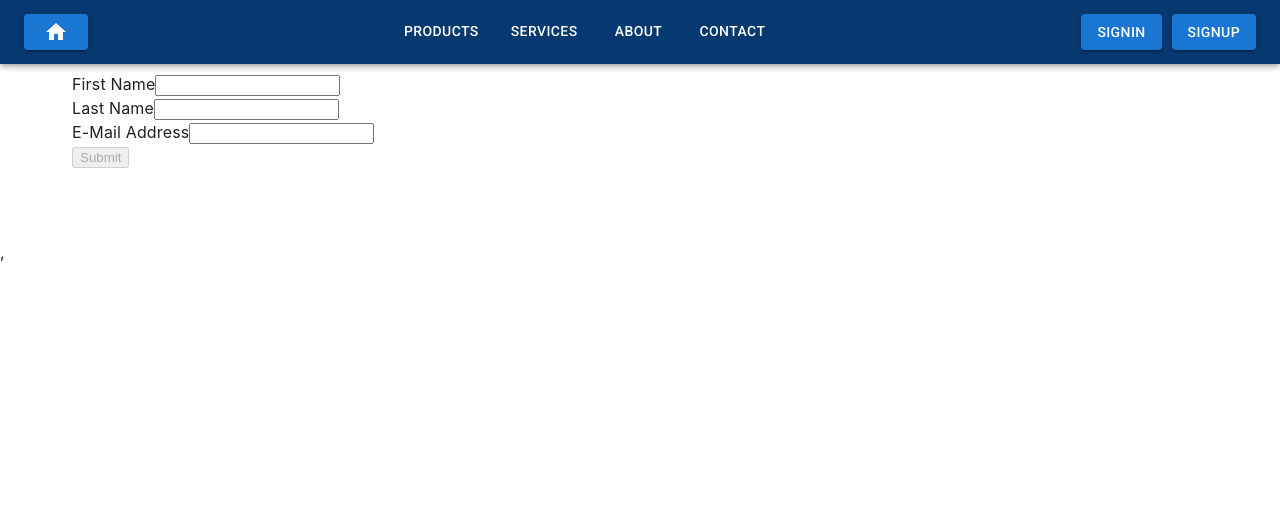
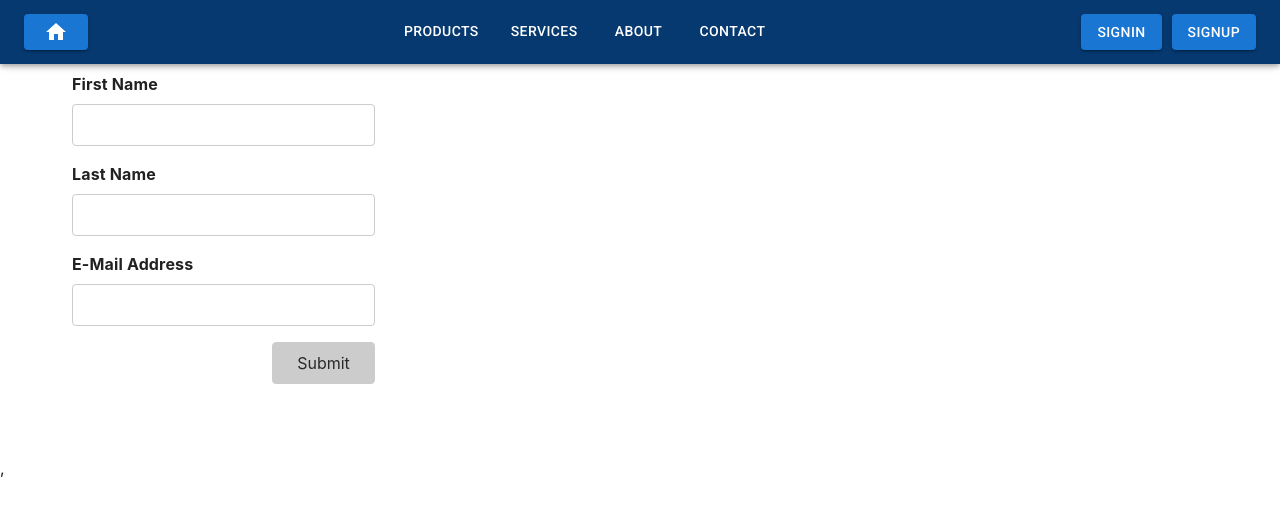
Before and after one commit to natagr23/Agro_App, a React (Create React App) app: page /#/components/Products/CreateProducts in a window 1280 px wide. Shown: the top 512 px of the page. Built offline with nearby package versions, Linux system fonts and the light colour scheme; no server answers.

Commit message:
Sign Up error validation

```diff
--- a/src/components/Login/Register.js
+++ b/src/components/Login/Register.js
@@ -87,35 +87,6 @@
 
   const theme = createTheme();
 
-  // const handleSubmit = (event) => {
-  //   event.preventDefault();
-  //   signInWithEmailAndPassword(auth, email, password)
-  //     .then((response) => {
-  //       if (auth.currentUser.emailVerified) {
-  //         navigate('/components/Account/Account');
-  //       }
-  //       if (!auth.currentUser.emailVerified) {
-  //         sendEmailVerification(auth.currentUser)
-  //           .then(() => {
-  //             ctx.setTimeActive(true);
-  //             navigate('/verify-email');
-  //           })
-
-  //           .catch((err) => alert(err.message));
-  //       } else {
-  //         navigate('/components/Home/Home');
-  //       }
-  //     })
-  //     .catch((error) => {
-  //       if (error.code === 'auth/wrong-password') {
-  //         toast.error('Please check the Password');
-  //       }
-  //       if (error.code === 'auth/user-not-found') {
-  //         toast.error('Please check the Email');
-  //       }
-  //     });
-  // };
-
   return (
     <>
       <ThemeProvider theme={theme}>
@@ -141,6 +112,7 @@
               noValidate
               sx={{ mt: 1 }}
             >
+              {error && <div className="auth__error">{error}</div>}
               <TextField
                 margin="normal"
                 required
@@ -199,44 +171,6 @@
           <Copyright sx={{ mt: 8, mb: 4 }} />
         </Container>
       </ThemeProvider>
-
-      <div className="center">
-        <div className="auth">
-          <h1>Register</h1>
-          {error && <div className="auth__error">{error}</div>}
-          <form onSubmit={handleSubmitregister} name="registration_form">
-            <input
-              type="email"
-              value={email}
-              placeholder="Enter your email"
-              required
-              onChange={(e) => setEmail(e.target.value)}
-            />
-
-            <input
-              type="password"
-              value={password}
-              required
-              placeholder="Enter your password"
-              onChange={(e) => setPassword(e.target.value)}
-            />
-
-            <input
-              type="password"
-              value={confirmPassword}
-              required
-              placeholder="Confirm password"
-              onChange={(e) => setConfirmPassword(e.target.value)}
-            />
-
-            <button type="submit">Register</button>
-          </form>
-          <span>
-            Already have an account?
-            <Link href="#/SignIn">SignUp</Link>
-          </span>
-        </div>
-      </div>
     </>
   );
 }
--- a/src/components/Login/SignIn.js
+++ b/src/components/Login/SignIn.js
@@ -61,7 +61,7 @@
         if (!auth.currentUser.emailVerified) {
           sendEmailVerification(auth.currentUser)
             .then(() => {
-              ctx.updateTimeActive(500);
+              // ctx.updateTimeActive(500);
               navigate('/verify-email');
             })
 
--- a/src/index.css
+++ b/src/index.css
@@ -11,3 +11,91 @@
   font-family: source-code-pro, Menlo, Monaco, Consolas, 'Courier New',
     monospace;
 }
+
+.form-control {
+  margin-bottom: 1rem;
+}
+
+.form-control input,
+.form-control label {
+  display: block;
+}
+
+.form-control label {
+  font-weight: bold;
+  margin-bottom: 0.5rem;
+}
+
+.form-control input,
+.form-control select {
+  font: inherit;
+  padding: 0.5rem;
+  border-radius: 4px;
+  border: 1px solid #ccc;
+  width: 20rem;
+  max-width: 100%;
+}
+
+.form-control input:focus {
+  outline: none;
+  border-color: #240370;
+  background-color: #e0d4fd;
+}
+
+.control-group {
+  display: flex;
+  column-gap: 1rem;
+  flex-wrap: wrap;
+}
+
+.control-group .form-control {
+  min-width: 15rem;
+  flex: 1;
+}
+
+button {
+  font: inherit;
+  background-color: #240370;
+  color: white;
+  border: 1px solid #240370;
+  padding: 0.5rem 1.5rem;
+  border-radius: 4px;
+  cursor: pointer;
+}
+
+button:hover,
+button:active {
+  background-color: #33059e;
+  border-color: #33059e;
+}
+
+button:disabled,
+button:disabled:hover,
+button:disabled:active {
+  background-color: #ccc;
+  color: #292929;
+  border-color: #ccc;
+  cursor: not-allowed;
+}
+
+.form-actions {
+  text-align: right;
+}
+
+.form-actions button {
+  margin-left: 1rem;
+}
+
+.invalid input {
+  border: 1px solid #b40e0e;
+  background-color: #fddddd;
+}
+
+.invalid input:focus {
+  border-color: #ff8800;
+  background-color: #fbe8d2;
+}
+
+.error-text {
+  color: #b40e0e;
+}
```
